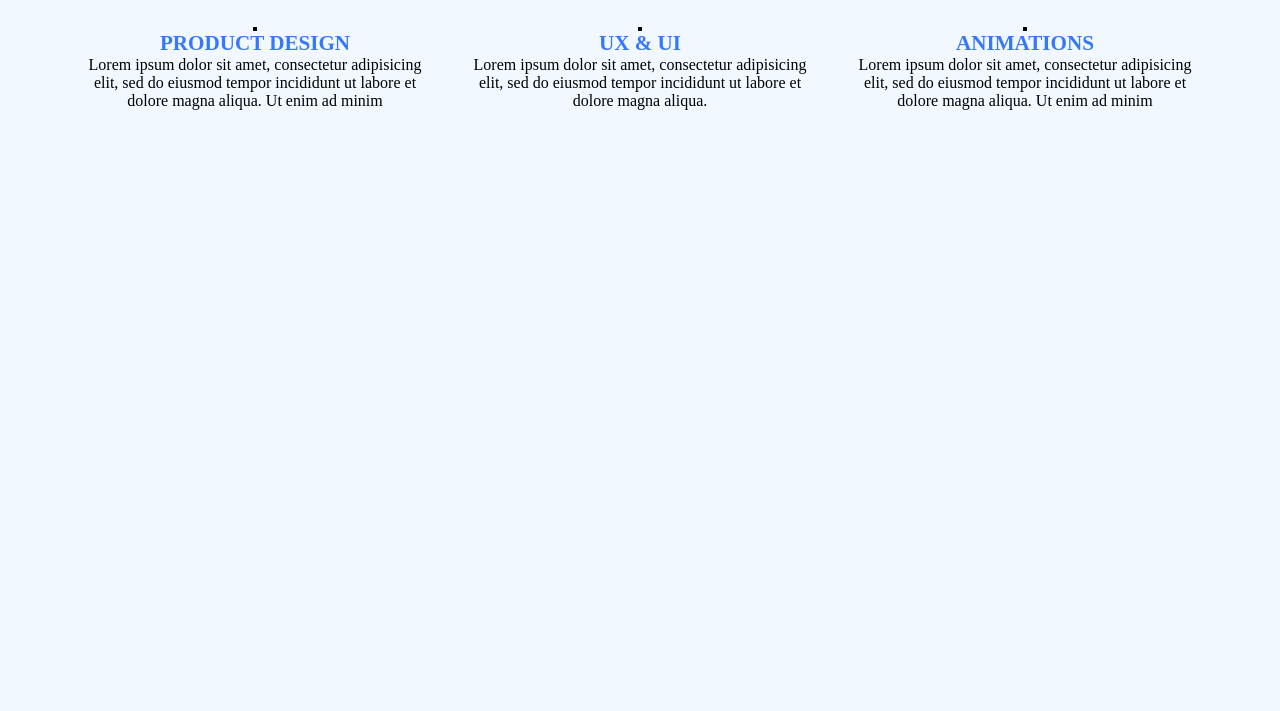
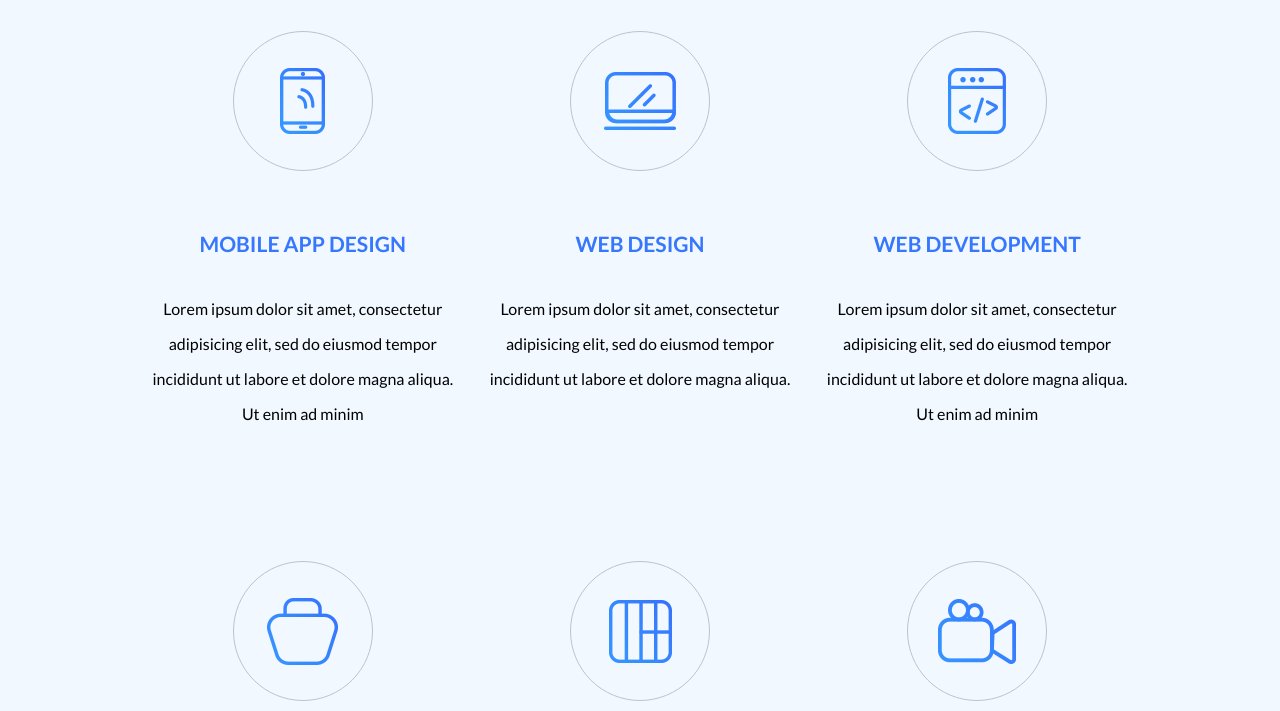
Before and after one commit to kimdend/group-project, a plain HTML site: page index.html in a window 1280 px wide. Shown: the part 449-1160 px from the top of the page. Drawn offline with Linux system fonts and the light colour scheme.

Commit message:
fixed section expert, added imgs

```diff
--- a/css/main.css
+++ b/css/main.css
@@ -22,44 +22,66 @@ body {
 
 .expert {
     background: #f1f8ff;
-    height: 100vw;
     padding: 100px calc(50vw - 580px);
     text-align: center;
 }
 
 .expert__title {
-    font-family: "Lato-Light";
+    font-weight: 300;
     text-transform: capitalize;
     font-size: calc(24px + 26 * (100vw / 2000));
+    background: -webkit-linear-gradient(45deg, #3695ff 40%, #356ffd 0%);
+  -webkit-background-clip: text;
+  -webkit-text-fill-color: transparent;
+    margin-bottom: 115px;
 }
 
 .expert__wrap {
     display: flex;
     width: 100%;
+    justify-content: center;
+}
+
+.expert__wrap_first {
+    margin-bottom: 100px;
 }
 
 .expert__wrapper {
-    max-width: 360px;
+    max-width: 24vw;
     margin: 15px;
     display: flex;
     flex-direction: column;
     align-items: center;
 }
 
-.expert__svg {
-    border: 2px solid black;
+.expert__circle {
+    border: 1px solid #bbc4cd;
+    border-radius: 100px;
+    width: 140px;
+    height: 140px;
+    display: flex;
+    justify-content: center;
+    align-items: center;
+    margin-bottom: 60px;
 }
 
-.expert__possibilities {
+.expert__circle:hover {
+    border-color:#3677fd;
+}
+
+
+.expert__skills {
     color: #3677fd;
-    font-family: "Lato-Bold";
+    font-weight: 700;
     font-size: calc(16px + 8 * (100vw / 2000));
     text-transform: uppercase;
+    margin-bottom: 35px;
 }
 
 .expert__text {
-    font-family: "Lato-Regular";
+    font-weight: 400;
     font-style: 16px;
+    line-height: 2.1875;
 }
 
 
--- a/index.html
+++ b/index.html
@@ -21,57 +21,79 @@
             <h2 class="about__title">
                 About Us
             </h2>
-            <p class="about__text">Lorem ipsum dolor sit amet consectetur, adipisicing elit. Voluptate mollitia atque, explicabo nemo eos odio aliquid saepe eum. Numquam dignissimos alias illo fuga cumque culpa quisquam amet id explicabo quia laborum tempore dicta harum facilis, necessitatibus accusamus nostrum cupiditate quidem velit praesentium eos minima labore. Similique ab quis consectetur eos voluptates natus vitae ut quae! Minus assumenda reiciendis omnis error facilis aut labore. Ea, expedita laudantium debitis et ut est culpa distinctio impedit quibusdam, minus quae beatae magnam perspiciatis illum a eaque aspernatur architecto, ipsam consequuntur natus vero nobis? Neque nostrum fuga est ipsam voluptatem distinctio incidunt modi voluptates, sed iusto quam magnam consectetur maiores unde blanditiis facere assumenda? Omnis perspiciatis accusantium aut impedit corrupti a odit aperiam corporis adipisci quisquam eaque rerum magnam voluptatum vitae quaerat optio, praesentium ipsam hic doloribus, cum dignissimos voluptatibus, illum saepe. Mollitia ex ducimus id consectetur voluptatem aliquam, repellat rem accusantium impedit non adipisci facere doloribus, dolores animi eaque harum eius ratione.</p>
+            <p class="about__text">Lorem ipsum dolor sit amet consectetur, adipisicing elit. Voluptate mollitia atque,
+                explicabo nemo eos odio aliquid saepe eum. Numquam dignissimos alias illo fuga cumque culpa quisquam
+                amet id explicabo quia laborum tempore dicta harum facilis, necessitatibus accusamus nostrum cupiditate
+                quidem velit praesentium eos minima labore. Similique ab quis consectetur eos voluptates natus vitae ut
+                quae! Minus assumenda reiciendis omnis error facilis aut labore. Ea, expedita laudantium debitis et ut
+                est culpa distinctio impedit quibusdam, minus quae beatae magnam perspiciatis illum a eaque aspernatur
+                architecto, ipsam consequuntur natus vero nobis? Neque nostrum fuga est ipsam voluptatem distinctio
+                incidunt modi voluptates, sed iusto quam magnam consectetur maiores unde blanditiis facere assumenda?
+                Omnis perspiciatis accusantium aut impedit corrupti a odit aperiam corporis adipisci quisquam eaque
+                rerum magnam voluptatum vitae quaerat optio, praesentium ipsam hic doloribus, cum dignissimos
+                voluptatibus, illum saepe. Mollitia ex ducimus id consectetur voluptatem aliquam, repellat rem
+                accusantium impedit non adipisci facere doloribus, dolores animi eaque harum eius ratione.</p>
         </section>
         <section class="expert">
             <h2 class="expert__title">expert in</h2>
-            <div class="expert__wrap wrap">
+            <div class="expert__wrap expert__wrap_first">
 
                 <div class="expert__wrapper">
-                    <img class="expert__svg" src="./img/mobile.png" alt="">
-                    <h3 class="expert__possibilities">mobile app design</h3>
+                    <div class="expert__circle">
+                        <img class="expert__icon" src="./img/mobile.png" alt="">
+                    </div>
+                    <h3 class="expert__skills">mobile app design</h3>
                     <p class="expert__text">Lorem ipsum dolor sit amet, consectetur adipisicing elit, sed do eiusmod
                         tempor
                         incididunt ut labore et dolore magna aliqua. Ut enim ad minim
                     </p>
                 </div>
                 <div class="expert__wrapper">
-                    <img class="expert__svg" src="./img/webdes.png" alt="">
-                    <h3 class="expert__possibilities">web design</h3>
+                    <div class="expert__circle">
+                        <img class="expert__icon" src="./img/webdes.png" alt="">
+                    </div>
+                    <h3 class="expert__skills">web design</h3>
                     <p class="expert__text">Lorem ipsum dolor sit amet, consectetur adipisicing elit, sed do eiusmod
                         tempor
                         incididunt ut labore et dolore magna aliqua.
                     </p>
                 </div>
                 <div class="expert__wrapper">
-                    <img class="expert__svg" src="./img/webdev.png" alt="">
-                    <h3 class="expert__possibilities">web development</h3>
+                    <div class="expert__circle">
+                        <img class="expert__icon" src="./img/webdev.png" alt="">
+                    </div>
+                    <h3 class="expert__skills">web development</h3>
                     <p class="expert__text">Lorem ipsum dolor sit amet, consectetur adipisicing elit, sed do eiusmod
                         tempor
                         incididunt ut labore et dolore magna aliqua. Ut enim ad minim
                     </p>
                 </div>
             </div>
-            <div class="expert__wrap wrap">
+            <div class="expert__wrap">
                 <div class="expert__wrapper">
-                    <img class="expert__svg" src="./img/design.png" alt="">
-                    <h3 class="expert__possibilities">product design</h3>
+                    <div class="expert__circle">
+                      <img class="expert__icon" src="./img/design.png" alt="">
+                    </div>
+                    <h3 class="expert__skills">product design</h3>
                     <p class="expert__text">Lorem ipsum dolor sit amet, consectetur adipisicing elit, sed do eiusmod
                         tempor
                         incididunt ut labore et dolore magna aliqua. Ut enim ad minim
                     </p>
                 </div>
                 <div class="expert__wrapper">
-                    <img class="expert__svg" src="./img/uxui.png" alt="">
-                    <h3 class="expert__possibilities">ux & ui</h3>
+                    <div class="expert__circle"><img class="expert__icon" src="./img/uxui.png" alt="">
+                    </div>
+                    <h3 class="expert__skills">ux & ui</h3>
                     <p class="expert__text">Lorem ipsum dolor sit amet, consectetur adipisicing elit, sed do eiusmod
                         tempor
                         incididunt ut labore et dolore magna aliqua.
                     </p>
                 </div>
                 <div class="expert__wrapper">
-                    <img class="expert__svg" src="./img/animatios.png" alt="">
-                    <h3 class="expert__possibilities">animations</h3>
+                    <div class="expert__circle">
+                     <img class="expert__icon" src="./img/animations.png" alt="">
+                    </div>
+                    <h3 class="expert__skills">animations</h3>
                     <p class="expert__text">Lorem ipsum dolor sit amet, consectetur adipisicing elit, sed do eiusmod
                         tempor
                         incididunt ut labore et dolore magna aliqua. Ut enim ad minim
```
Also changed, not shown: img/Google_2015_logo.svg.png (added), img/MSFT_logo_png.png (added), img/Samsung-logo-2015-Nobg.png (added), img/animations.png (added), img/arrow.png (added), img/design.png (added), img/ibm_logo.png (added), img/mobile.png (added), img/mobile21.png (added), img/uxui.png (added), img/webdes.png (added), img/webdev.png (added), 1 other file.
